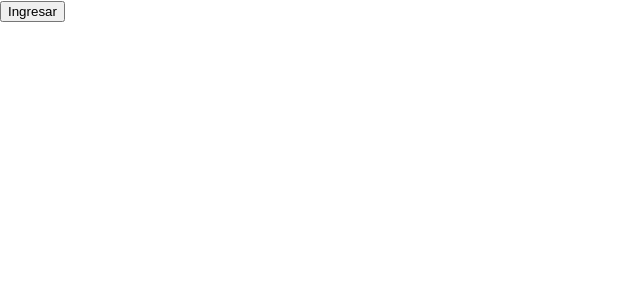
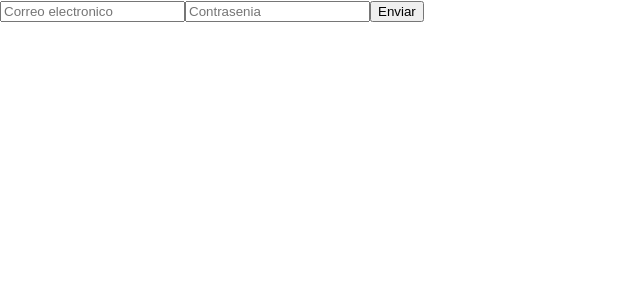
Before and after one commit to daferarte/frontAvanzadoIA2024, a React (Create React App) app: page /login in a window 1280 px wide. Shown: the top 300 px of the page, without its empty margins (0-640 px from the left). Built offline with nearby package versions, Linux system fonts and the light colour scheme.

Commit message:
formulario inicio sesion

```diff
--- a/package.json
+++ b/package.json
@@ -9,6 +9,7 @@
     "history": "^5.3.0",
     "react": "^18.3.1",
     "react-dom": "^18.3.1",
+    "react-hook-form": "^7.51.5",
     "react-router-dom": "^6.23.1",
     "react-scripts": "5.0.1",
     "web-vitals": "^2.1.4"
--- a/src/users/SingIn.jsx
+++ b/src/users/SingIn.jsx
@@ -1,15 +1,21 @@
 import React from "react";
+import { useForm } from "react-hook-form";
 
 
 let SignIn = (props) => {
     let user = false;
+    const {register, handleSubmit} = useForm();
+    let onSubmit = (data) => {
+        console.log(data.email);
+    };
     return (
         <div>
             {
-                user ?
-                <button>Cerrar sesion</button>
-                :
-                <button>Ingresar</button>
+                <form onSubmit={handleSubmit(onSubmit)}>
+                    <input type="email" name="email" {...register("email")} placeholder="Correo electronico"/>
+                    <input type="password" name="password" {...register("password")} placeholder="Contrasenia"/>
+                    <input type="submit" value="Enviar" />
+                </form>
             }
         </div>
     )
```
Also changed, not shown: 1 other file (tests, documents, lock files or other folders).
